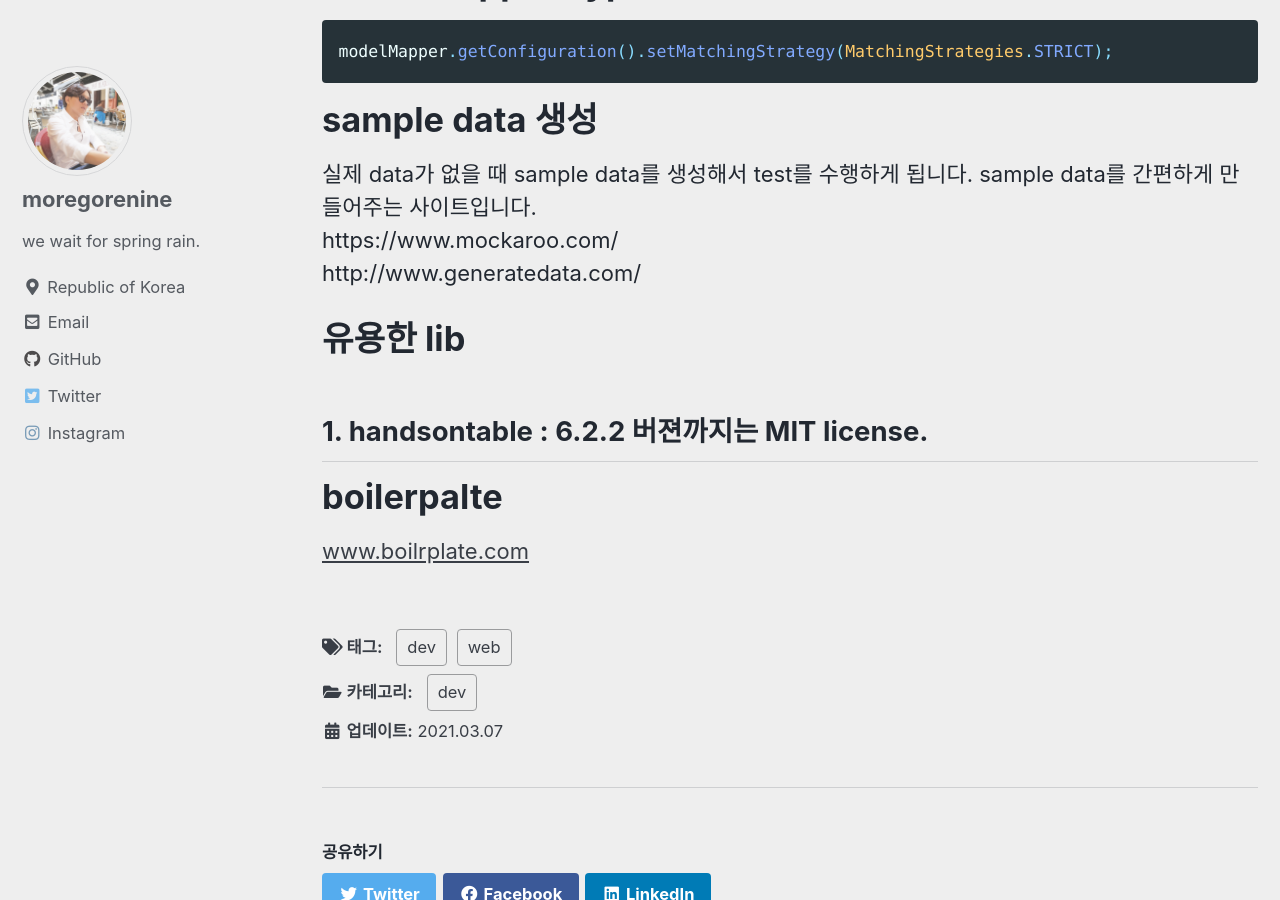
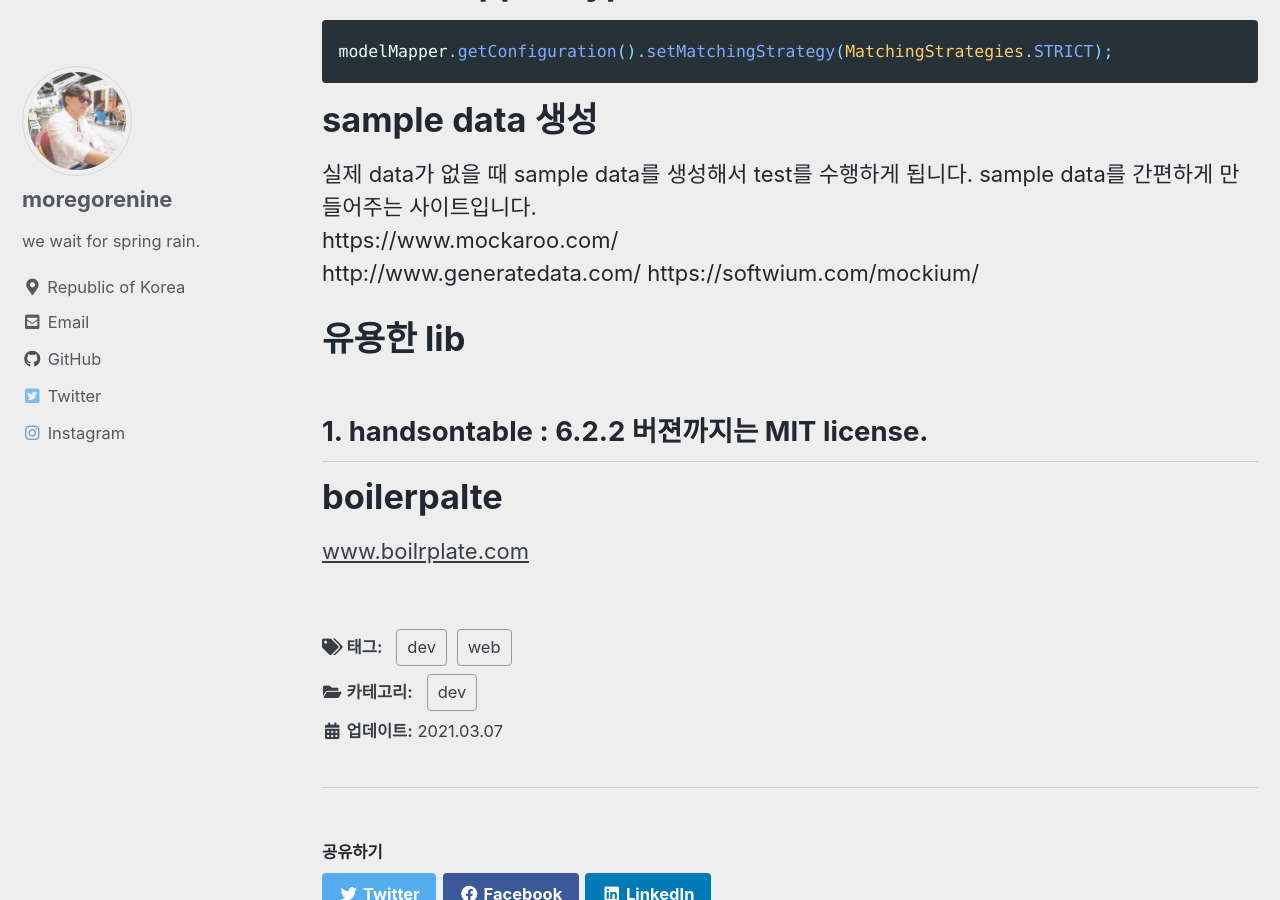
Before and after one commit to moregorenine/moregorenine.github.io, a Jekyll site: the page built from _posts/dev/2021-03-07-develop.md, in a window 1280 px wide and 900 px high, scrolled down 2283 px. Built offline with Jekyll 4.4.1, drawn with Linux system fonts in a browser that asks for light colours; cached includes are drawn as plain includes; comment, search, counter and statistics services are not loaded; part of the change alters nothing that is shown.

Commit message:
Add mockium to "sample data 생성" / "웹 개발 관련 지식을 전해줘"

```diff
--- a/_posts/dev/2021-03-07-develop.md
+++ b/_posts/dev/2021-03-07-develop.md
@@ -57,6 +57,7 @@ modelMapper.getConfiguration().setMatchingStrategy(MatchingStrategies.STRICT);
 실제 data가 없을 때 sample data를 생성해서 test를 수행하게 됩니다. sample data를 간편하게 만들어주는 사이트입니다.
 https://www.mockaroo.com/
 http://www.generatedata.com/
+https://softwium.com/mockium/
 
 # 유용한 lib
 ## 1. handsontable : 6.2.2 버젼까지는 MIT license.
```
